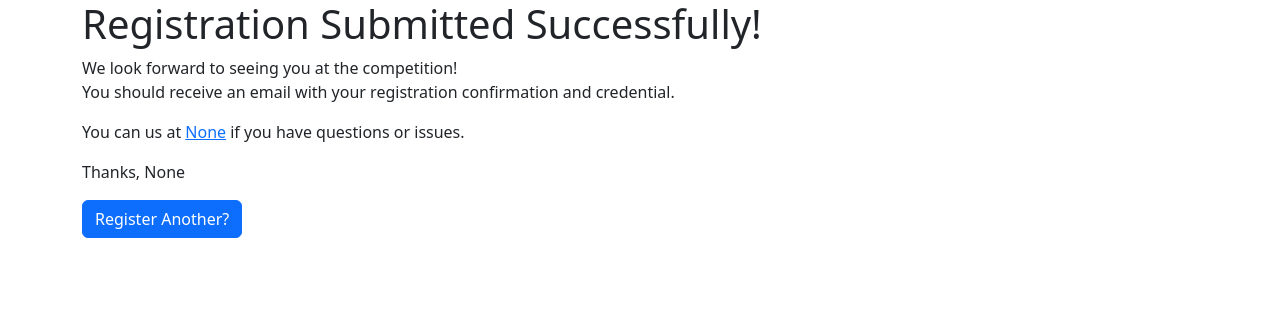
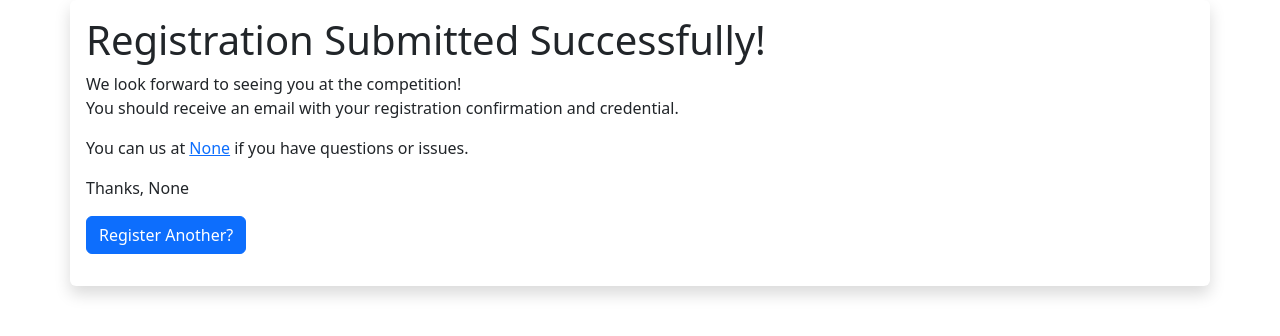
Before and after one commit to audioboxer217/gdtkd_registration, a Flask app: page /success in a window 1280 px wide. Shown: the top 336 px of the page. Run offline with Flask 2, Linux system fonts and the light colour scheme; parts of the project's set-up code (start-up, migrations or seed data) failed here and were passed over.

Commit message:
Add 'shadow' box for Success Page

```diff
--- a/frontend/templates/success.html
+++ b/frontend/templates/success.html
@@ -13,7 +13,7 @@
 </head>
 <script src="{{ url_for('static', filename='js/global.js') }}"></script>
 <body>
-  <div class="container">
+  <div class="container shadow p-3 mb-5 bg-white rounded">
     <h1>Registration Submitted Successfully!</h1>
     <p>
       We look forward to seeing you at the competition!<br>
```
